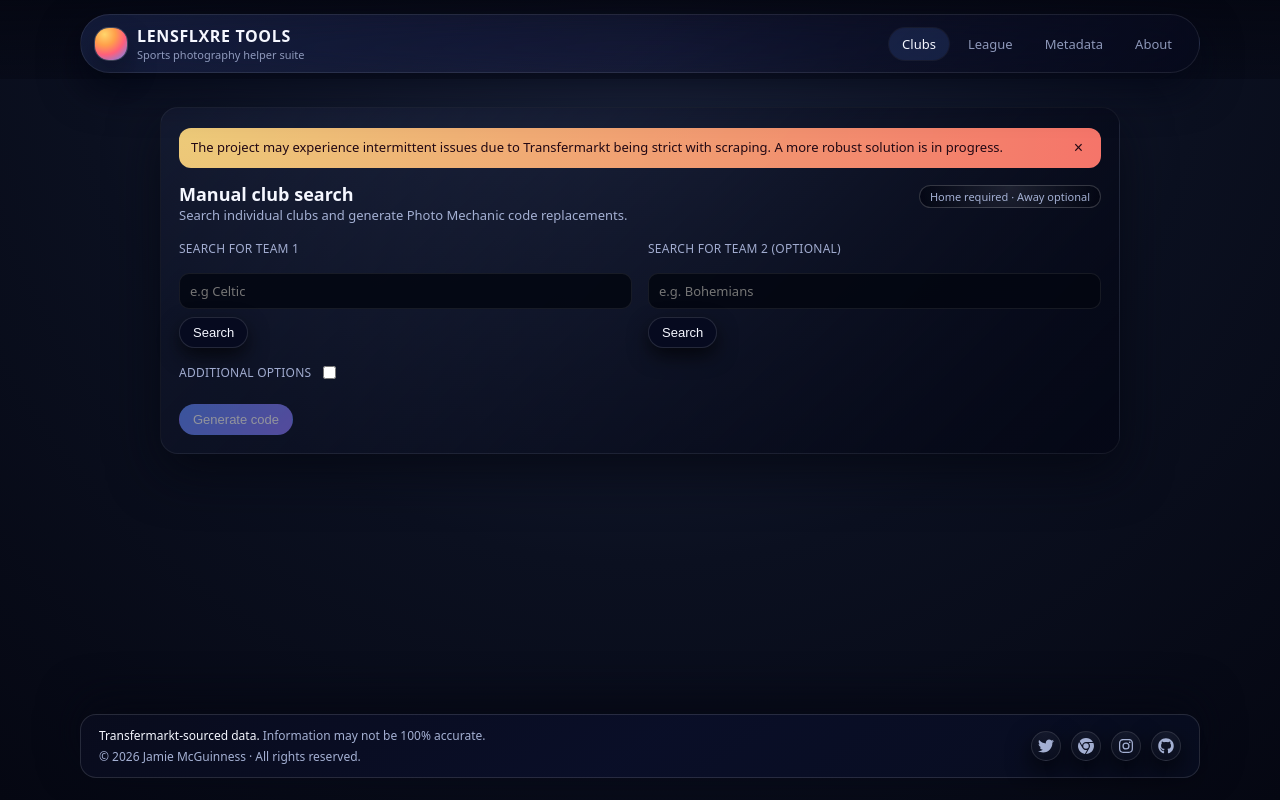
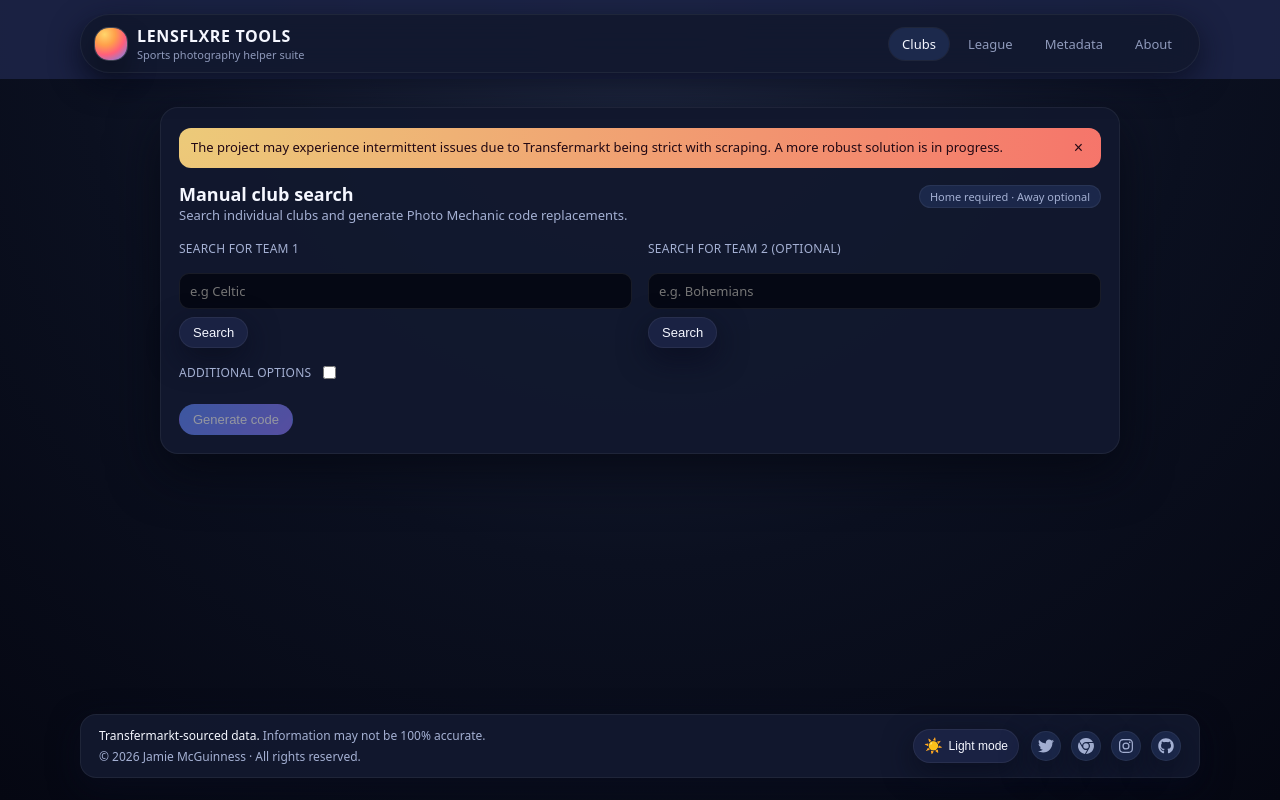
Before and after one commit to flaree/code-replacement-generator, a React (Create React App) app: page / in a window 1280 px wide. Built offline with nearby package versions, Linux system fonts and the light colour scheme; the HTML template or start-up script is replaced by a standard one.

Commit message:
Fix light mode

```diff
--- a/src/App.js
+++ b/src/App.js
@@ -5,7 +5,7 @@ import TeamCodeGenerator from './pages/TeamCodeGenerator';
 import ManualClubSearch from './pages/ManualClubSearch';
 import About from './pages/About';
 import PhotoMetadata from './pages/PhotoMetadata';
-// import ThemeToggle from './components/ThemeToggle';
+import ThemeToggle from './components/ThemeToggle';
 import { FontAwesomeIcon } from '@fortawesome/react-fontawesome';
 import { faTwitter, faChrome, faInstagram, faGithub } from '@fortawesome/free-brands-svg-icons';
 
@@ -99,7 +99,7 @@ function App() {
               </div>
             </div>
             <div className="app-footer-actions">
-              {/* <ThemeToggle /> */}
+              <ThemeToggle />
               <div className="app-social">
                 <a
                   href="https://twitter.com/jxmiemcg"
--- a/src/index.css
+++ b/src/index.css
@@ -105,8 +105,7 @@ code {
   top: 0;
   z-index: 20;
   padding: 14px 18px 6px;
-  background: linear-gradient(to bottom, rgba(5, 7, 18, 0.94), rgba(5, 7, 18, 0.3))
-    0 0 / 100% 120% no-repeat;
+  background: var(--surface-soft);
 }
 
 .app-header-inner {
@@ -114,14 +113,9 @@ code {
   margin: 0 auto;
   padding: 10px 14px;
   border-radius: 999px;
-  background: linear-gradient(
-      135deg,
-      rgba(104, 139, 255, 0.14),
-      rgba(143, 123, 255, 0.05),
-      rgba(7, 10, 28, 0.9)
-    );
-  border: 1px solid rgba(255, 255, 255, 0.09);
-  box-shadow: 0 16px 40px rgba(4, 7, 22, 0.8);
+  background: var(--surface);
+  border: 1px solid var(--border-subtle);
+  box-shadow: var(--shadow-subtle);
   display: flex;
   align-items: center;
   justify-content: space-between;
@@ -198,15 +192,14 @@ code {
   position: absolute;
   inset: 2px;
   border-radius: inherit;
-  background: radial-gradient(circle at top left, rgba(255, 255, 255, 0.12),
-      transparent 60%);
+  background: var(--accent-soft);
   opacity: 0;
   transition: opacity var(--transition-med);
 }
 
 .app-nav-link:hover {
   color: var(--text-primary);
-  background-color: rgba(255, 255, 255, 0.04);
+  background-color: var(--accent-soft);
   transform: translateY(-1px);
 }
 
@@ -217,7 +210,7 @@ code {
 .app-nav-link-active {
   color: var(--text-primary);
   background: var(--nav-active-bg);
-  box-shadow: 0 0 0 1px rgba(255, 255, 255, 0.05);
+  box-shadow: 0 0 0 1px var(--border-subtle);
 }
 
 .app-nav-spacer {
@@ -233,8 +226,8 @@ code {
   gap: 5px;
   width: 36px;
   height: 36px;
-  background: rgba(255, 255, 255, 0.05);
-  border: 1px solid rgba(255, 255, 255, 0.1);
+  background: var(--accent-soft);
+  border: 1px solid var(--border-subtle);
   border-radius: 8px;
   cursor: pointer;
   padding: 0;
@@ -242,7 +235,8 @@ code {
 }
 
 .mobile-menu-toggle:hover {
-  background: rgba(255, 255, 255, 0.08);
+  background: var(--accent-soft);
+  opacity: 0.8;
 }
 
 .hamburger-line {
@@ -259,6 +253,7 @@ code {
   inset: 0;
   background: rgba(0, 0, 0, 0.6);
   z-index: 99;
+  -webkit-backdrop-filter: blur(4px);
   backdrop-filter: blur(4px);
 }
 
@@ -269,13 +264,9 @@ code {
   right: 0;
   height: 100vh;
   width: 280px;
-  background: linear-gradient(
-    135deg,
-    rgba(18, 24, 46, 0.98),
-    rgba(8, 13, 32, 0.98)
-  );
-  border-left: 1px solid rgba(255, 255, 255, 0.1);
-  box-shadow: -10px 0 40px rgba(0, 0, 0, 0.5);
+  background: var(--surface);
+  border-left: 1px solid var(--border-subtle);
+  box-shadow: var(--shadow-soft);
   z-index: 100;
   padding: 24px 16px;
   overflow-y: auto;
@@ -304,18 +295,13 @@ code {
   margin: 0 auto;
   padding: 12px 18px;
   border-radius: 16px;
-  background: linear-gradient(
-      145deg,
-      rgba(9, 12, 30, 0.96),
-      rgba(10, 15, 40, 0.96),
-      rgba(8, 13, 32, 0.96)
-    );
-  border: 1px solid rgba(255, 255, 255, 0.12);
+  background: var(--surface);
+  border: 1px solid var(--border-subtle);
   display: flex;
   align-items: center;
   justify-content: space-between;
   gap: 14px;
-  box-shadow: 0 -14px 40px rgba(5, 8, 20, 0.92);
+  box-shadow: var(--shadow-subtle);
 }
 
 .app-footer-text {
@@ -348,10 +334,9 @@ code {
   justify-content: center;
   color: var(--text-muted);
   text-decoration: none;
-  background: radial-gradient(circle at top, rgba(255, 255, 255, 0.05),
-      rgba(10, 14, 30, 0.95));
-  border: 1px solid rgba(255, 255, 255, 0.12);
-  box-shadow: 0 10px 24px rgba(0, 0, 0, 0.7);
+  background: var(--accent-soft);
+  border: 1px solid var(--border-subtle);
+  box-shadow: var(--shadow-subtle);
   transition: transform 140ms ease-out, box-shadow 140ms ease-out,
     background 160ms ease-out, color 160ms ease-out;
 }
@@ -359,9 +344,8 @@ code {
 .app-social-link:hover {
   transform: translateY(-1px) scale(1.03);
   color: var(--accent);
-  background: radial-gradient(circle at top, rgba(143, 123, 255, 0.16),
-      rgba(5, 8, 26, 0.98));
-  box-shadow: 0 14px 30px rgba(0, 0, 0, 0.85);
+  background: var(--nav-active-bg);
+  box-shadow: var(--shadow-soft);
 }
 
 /* Generic layout utilities */
@@ -373,11 +357,7 @@ code {
 .card {
   border-radius: var(--radius-lg);
   padding: 20px 18px 18px;
-  background: linear-gradient(
-      135deg,
-      rgba(126, 150, 255, 0.05),
-      rgba(5, 8, 22, 0.98)
-    );
+  background: var(--surface);
   border: 1px solid var(--border-subtle);
   box-shadow: var(--shadow-soft);
   color: var(--text-primary);
@@ -431,7 +411,7 @@ code {
   letter-spacing: 0.02em;
   text-transform: uppercase;
   margin-bottom: 6px;
-  color: rgba(177, 188, 226, 0.9);
+  color: var(--text-muted);
 }
 
 .input,
@@ -508,16 +488,16 @@ code {
 }
 
 .btn-secondary {
-  background: rgba(7, 11, 32, 0.95);
+  background: var(--surface-soft);
   color: var(--text-primary);
-  border-color: rgba(255, 255, 255, 0.12);
-  box-shadow: 0 8px 20px rgba(0, 0, 0, 0.65);
+  border-color: var(--border-subtle);
+  box-shadow: var(--shadow-subtle);
 }
 
 .btn-ghost {
   background: transparent;
   color: var(--text-muted);
-  border-color: rgba(255, 255, 255, 0.18);
+  border-color: var(--border-subtle);
   box-shadow: none;
 }
 
@@ -527,9 +507,8 @@ code {
   padding: 3px 10px;
   border-radius: 999px;
   font-size: 11px;
-  border: 1px solid rgba(255, 255, 255, 0.18);
-  background: radial-gradient(circle at top, rgba(255, 255, 255, 0.08),
-      rgba(4, 7, 20, 0.96));
+  border: 1px solid var(--border-subtle);
+  background: var(--accent-soft);
   color: var(--text-muted);
 }
 
@@ -537,9 +516,8 @@ code {
   margin-top: 18px;
   padding: 10px 10px 12px;
   border-radius: 14px;
-  background: radial-gradient(circle at top left,
-      rgba(88, 121, 255, 0.16), rgba(6, 9, 24, 0.96));
-  border: 1px solid rgba(255, 255, 255, 0.12);
+  background: var(--accent-soft);
+  border: 1px solid var(--border-subtle);
   box-shadow: var(--shadow-subtle);
 }
 
@@ -558,12 +536,12 @@ code {
   overflow: auto;
   padding: 10px 10px 8px;
   border-radius: 10px;
-  background: rgba(4, 7, 20, 0.96);
-  border: 1px solid rgba(255, 255, 255, 0.16);
+  background: var(--input-bg);
+  border: 1px solid var(--border-subtle);
   font-family: var(--font-mono);
   font-size: 12px;
   line-height: 1.5;
-  color: rgba(244, 247, 255, 0.95);
+  color: var(--text-primary);
   white-space: pre-wrap;
   word-break: break-word;
 }
@@ -597,7 +575,7 @@ code {
   padding: 3px 8px;
   border-radius: 999px;
   font-size: 11px;
-  background: rgba(255, 255, 255, 0.06);
+  background: var(--accent-soft);
   color: var(--text-muted);
 }
 
--- a/src/pages/PhotoMetadata.js
+++ b/src/pages/PhotoMetadata.js
@@ -398,7 +398,7 @@ export default function PhotoMetadata() {
       <label className="field-label" style={{ marginTop: 10 }}>Country</label>
       <input className="input" value={meta.country} onChange={handleChange('country')} />
       <label className="field-label" style={{ marginTop: 10 }}>Date created</label>
-      <div className="generated-inline-row">
+      <div className="generated-inline-row" style={{ alignItems: 'center' }}>
         <input
         className="input"
         type="date"
@@ -409,7 +409,7 @@ export default function PhotoMetadata() {
           setCheckToday(Boolean(val && val === todayISO()));
         }}
         />
-        <label style={{ display: 'inline-flex', alignItems: 'center', gap: 6, fontSize: 13 }}>
+        <label style={{ display: 'flex', alignItems: 'center', gap: 6, fontSize: 13, whiteSpace: 'nowrap' }}>
         <input
           type="checkbox"
           checked={checkToday}
@@ -420,7 +420,7 @@ export default function PhotoMetadata() {
           else setMeta((prev) => ({ ...prev, dateCreated: '' }));
           }}
         />
-        <span>Fixture today</span>
+        Fixture today
         </label>
       </div>
       </div>
--- a/src/pages/TeamCodeGenerator.js
+++ b/src/pages/TeamCodeGenerator.js
@@ -25,7 +25,7 @@ const codes = {
 
 const BASE_URL = process.env.NODE_ENV === 'development' ? 'https://api.lensflxre.com' : 'https://api.lensflxre.com';
 
-function TeamCodeGenerator() {
+export default function TeamCodeGenerator() {
 	const [selectedLeague, setSelectedLeague] = useState('');
 	const [teams, setTeams] = useState([]);
 	const [teamMap, setTeamMap] = useState({});
@@ -291,5 +291,3 @@ function TeamCodeGenerator() {
 									</div>
 	);
 }
-
-export default TeamCodeGenerator;
--- a/src/pages/codegen.css
+++ b/src/pages/codegen.css
@@ -26,7 +26,7 @@
 	font-weight: 600;
 	text-transform: uppercase;
 	letter-spacing: 0.08em;
-	color: rgba(177, 188, 226, 0.9);
+	color: var(--text-muted);
 }
 
 .generated-inline-row {
```
